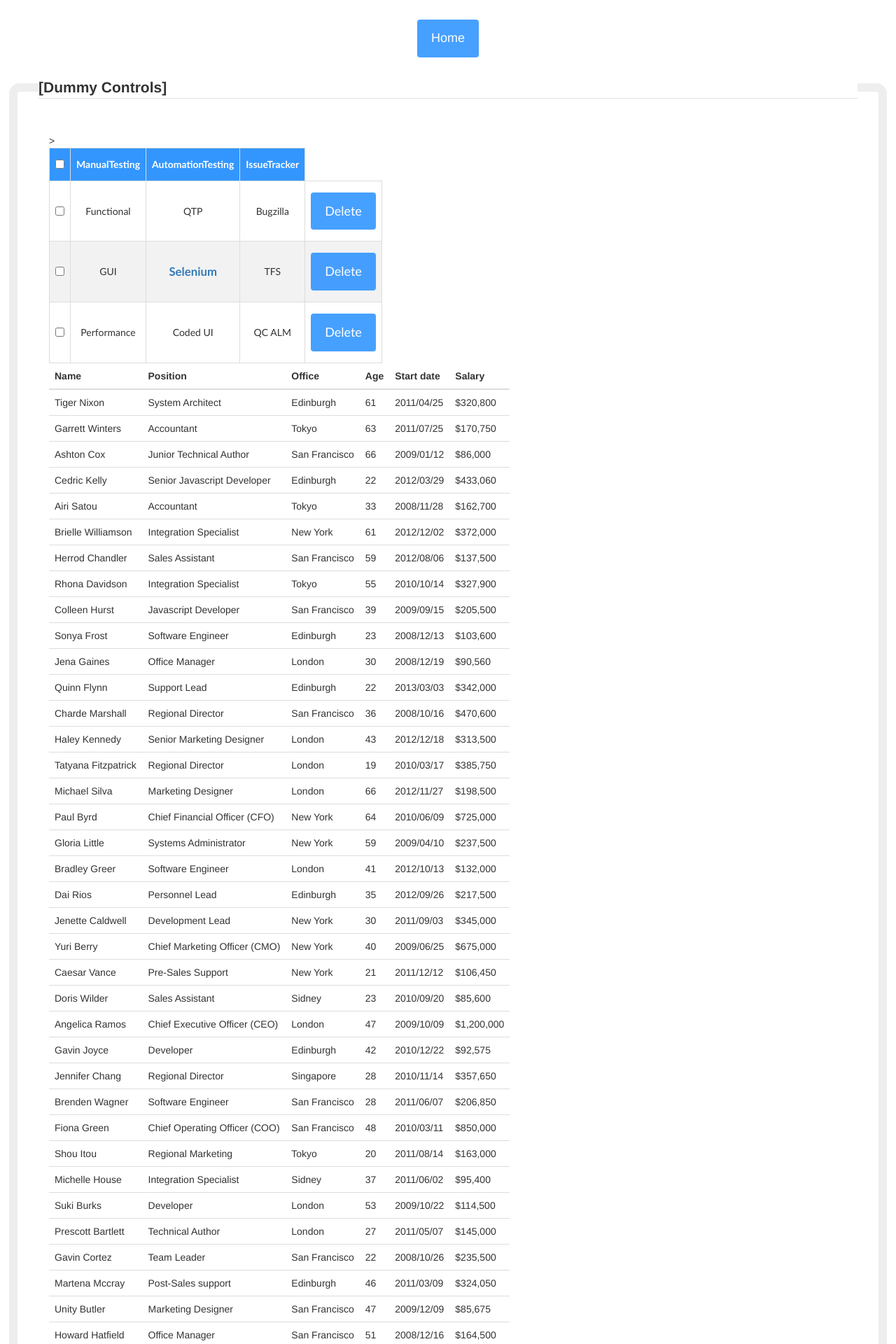
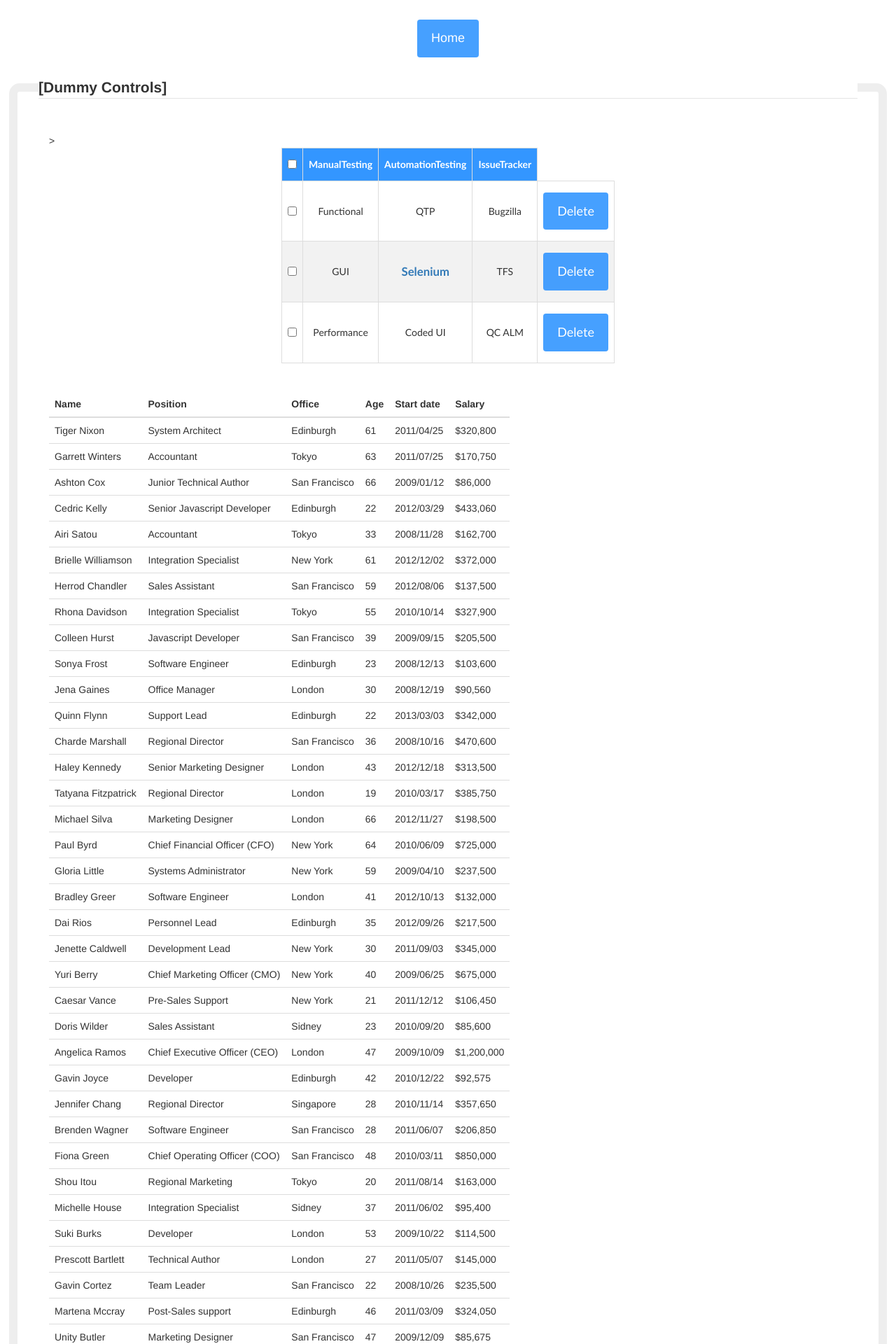
Before and after one commit to qavbox/demo, a Jekyll site: the page built from webtable/index.html, in a window 1280 px wide. Shown: the top 1920 px of the page at 70% size. Built offline with Jekyll 4.4.1, drawn with Linux system fonts in a browser that asks for light colours.

Commit message:
Update index.html

```diff
--- a/webtable/index.html
+++ b/webtable/index.html
@@ -10,7 +10,7 @@
   <script src="https://maxcdn.bootstrapcdn.com/bootstrap/3.4.1/js/bootstrap.min.js"></script>
 
   <style>
-  table{
+  table#dtBasicExample{
      overflow-y: scroll;
      //border: 2px solid grey;
      display: block;
@@ -60,6 +60,9 @@
     obj.value="Deleted";
 }
 </script>
+
+<br/>
+<br/>
 
  <div id="cont">
   <table class="table" id="dtBasicExample" class="table table-striped table-bordered table-sm" cellspacing="0">
```
